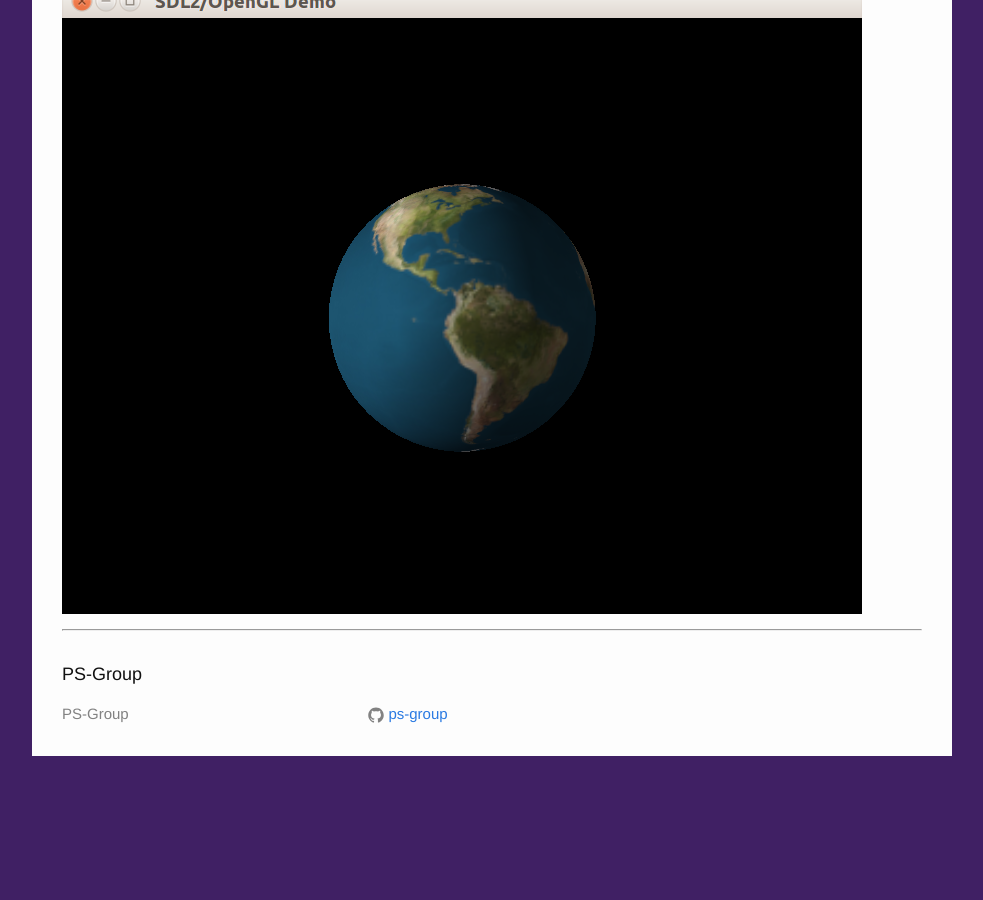
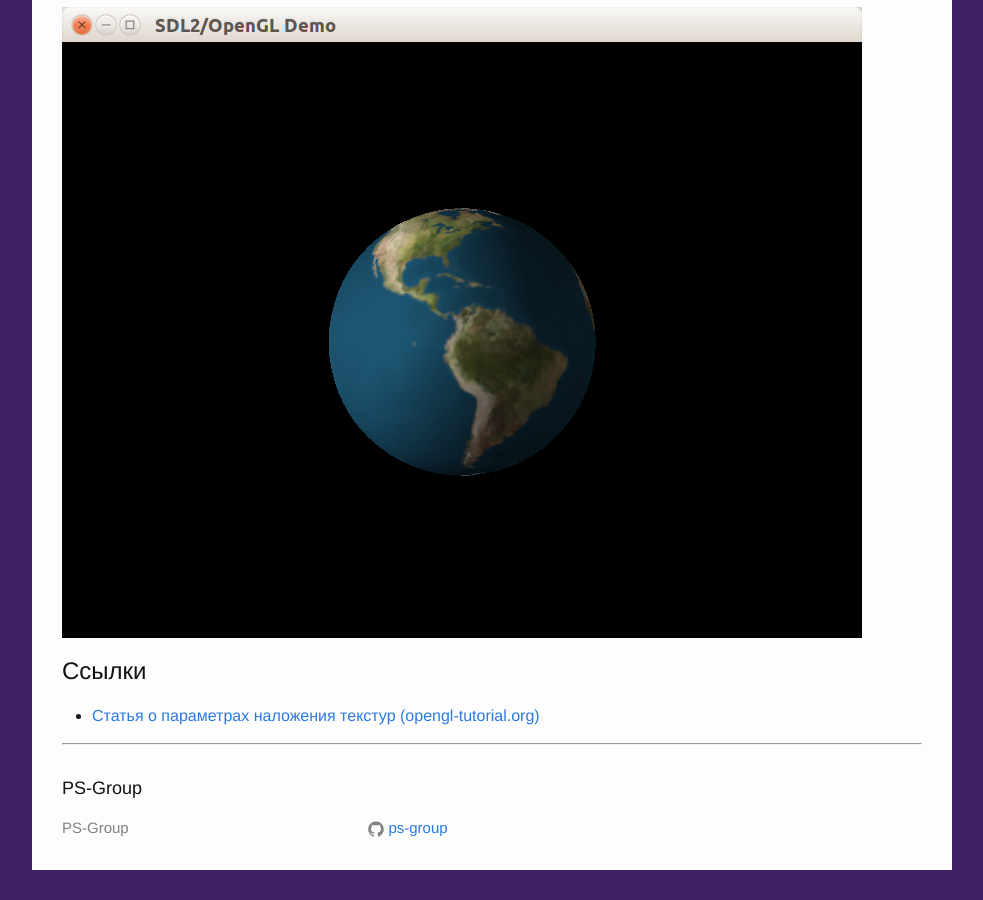
Before and after one commit to ps-group/ps-group.github.io, a Jekyll site: the page built from _opengl/lesson_11.md, in a window 1280 px wide and 900 px high, scrolled down 18265 px. Shown: the whole window, without its empty margins (148-1131 px from the left). Built offline with Jekyll 4.4.1, drawn with Linux system fonts in a browser that asks for light colours; before the commit the page ends 19051 px from its top, so only the background shows below that.

Commit message:
Update lesson_11.md

```diff
--- a/_opengl/lesson_11.md
+++ b/_opengl/lesson_11.md
@@ -583,3 +583,7 @@
 Вы можете взять [полный пример к статье на github](https://github.com/PS-Group/cg_course_examples/tree/master/chapter_2/lesson_11). А вот так выглядит окно после запуска:
 
 ![Скриншот](figures/lesson_11_preview.png)
+
+## Ссылки
+
+- [Статья о параметрах наложения текстур (opengl-tutorial.org)](http://www.opengl-tutorial.org/ru/beginners-tutorials/tutorial-5-a-textured-cube/)
```
